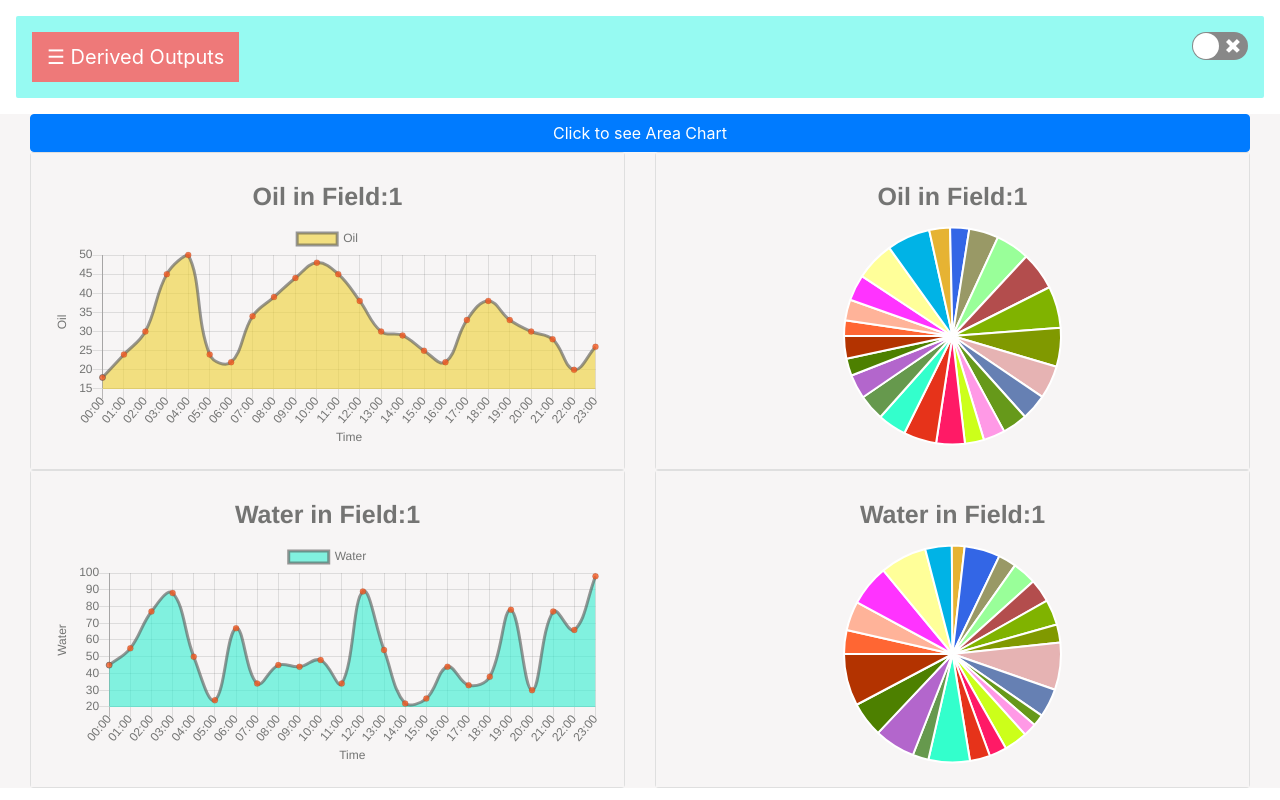
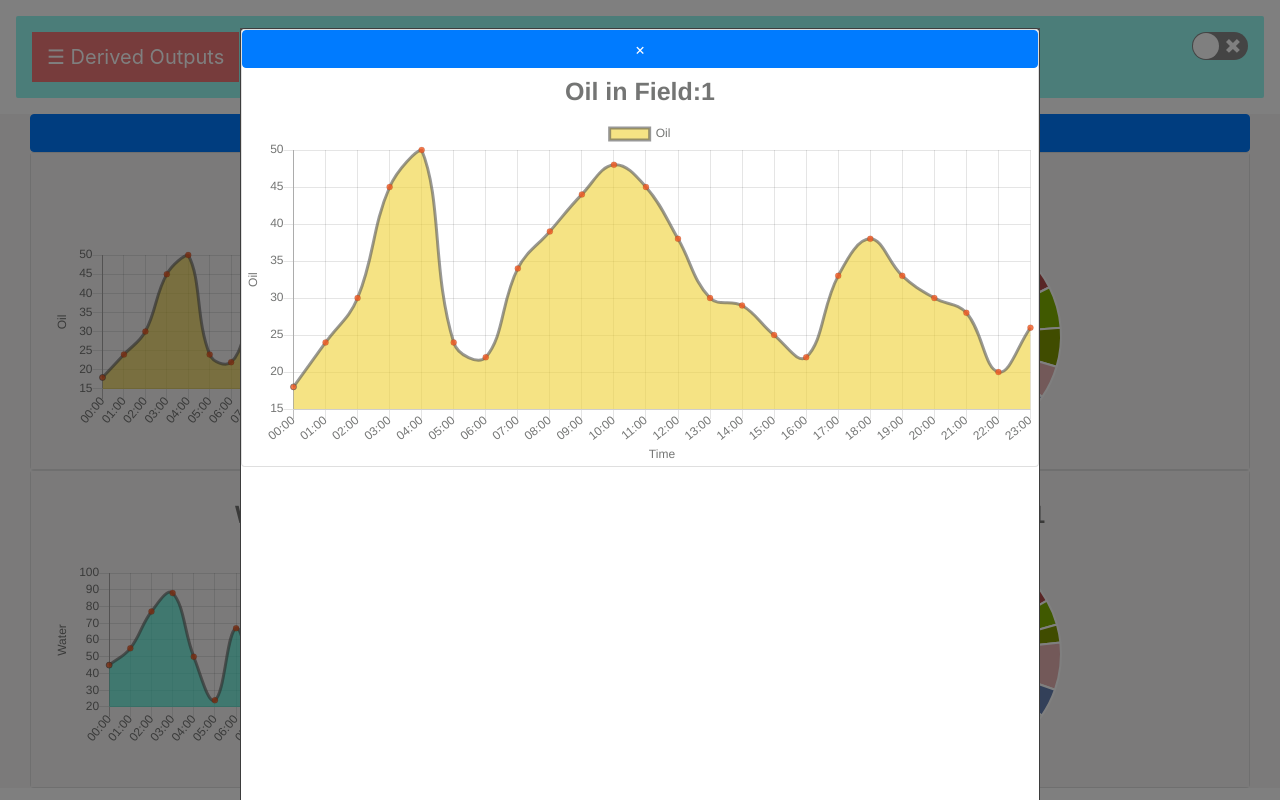
Before and after one commit to sidsb/ongc, a React (Create React App) app: page / in a window 1280 px wide. Both pictures are taken after a click on the element 327 px from the left and 311 px from the top of the page. Built offline with nearby package versions, Linux system fonts and the light colour scheme.

Commit message:
added clickable function on charts

```diff
--- a/src/App.css
+++ b/src/App.css
@@ -169,6 +169,13 @@
   align-self: center;
 }
 
+.pie-modal {
+  height: 80%;
+  width: 100%;
+  align-items: center;
+  align-self: center;
+}
+
 .dark {
   background-color: rgb(54, 54, 54);
   color: #61dafb;
--- a/src/components/chart.js
+++ b/src/components/chart.js
@@ -89,7 +89,7 @@ export class Chart extends Component {
                         <div className="row ">
                             <div className="col-12 col-md-6">
                                 <div className="card">
-                                    <div className="card-body" style={{ backgroundColor: this.props.dark ? 'rgb(107, 107, 107)' : 'rgb(247, 245, 245)' }}>
+                                    <div className="card-body " style={{ backgroundColor: this.props.dark ? 'rgb(107, 107, 107)' : 'rgb(247, 245, 245)' }}>
                                         <Linechart labels={gr_labels} data={oil_data} datatype="Oil" field={this.props.field} dark={this.props.dark} ot={output_type} />
                                     </div>
                                 </div>
--- a/src/components/linechart.js
+++ b/src/components/linechart.js
@@ -1,20 +1,27 @@
 import React, { Component } from 'react';
 import { Line } from 'react-chartjs-2';
+import { Modal } from 'reactstrap';
 
 export default class Linechart extends Component {
 
     constructor(props) {
         super(props)
         this.state = {
+            modalClick: false
+        }
+        this.modal_Show = this.modal_Show.bind(this);
+    }
+    modal_Show() {
+        this.setState({ modalClick: !this.state.modalClick })
+    }
 
-        }
-    }
 
     render() {
         let yaxestype = parseInt(this.props.ot) === 3 ? 'logarithmic' : 'linear';
 
 
         return (
+            <>
                 <Line data={{
                     labels: this.props.labels,
                     datasets: [{
@@ -68,7 +75,72 @@ export default class Linechart extends Component {
                             }
                         }
                     }}
+                    onElementsClick={this.modal_Show}
                 />
+                <Modal isOpen={this.state.modalClick} className="modal-dialog modal-lg" >
+                    <div className="card" >
+                        <button type="button" className="btn btn-primary btn-block" data-dismiss="modal" aria-label="Close" onClick={this.modal_Show}>
+                            &times;
+                        </button>
+                        <div className="pie-modal">
+                            <Line data={{
+                                labels: this.props.labels,
+                                datasets: [{
+                                    label: this.props.datatype,
+                                    backgroundColor: this.props.datatype === "Oil" ? 'rgba(238, 209, 51, 0.6)' : 'rgba(51, 238, 209, 0.6)',
+                                    borderColor: [
+                                        'rgba(85, 85, 84 , 0.6)',
+                                    ],
+                                    pointBackgroundColor: 'rgba(244, 89, 33,0.8)',
+                                    pointHoverBackgroundColor: 'rgba(241, 251, 25,0.9)',
+                                    pointHoverRadius: '5',
+                                    data: this.props.data
+                                }
+                                ]
+                            }}
+                                options={{
+                                    responsive: true,
+                                    title: {
+                                        display: true,
+                                        text: this.props.datatype + " in Field:" + (parseInt(this.props.field) + 1),
+                                        fontSize: 25,
+                                        fontColor: 'rgba(101, 102, 101,0.9)'
+                                    },
+                                    scales: {
+                                        xAxes: [{
+                                            scaleLabel: {
+                                                display: true,
+                                                labelString: "Time",
+                                                fontColor: 'rgba(101, 102, 101,0.9)'
+                                            },
+                                            ticks: {
+                                                fontColor: 'rgba(101, 102, 101,0.9)'
+                                            }
+                                        }],
+                                        yAxes: [{
+                                            type: yaxestype,
+                                            scaleLabel: {
+                                                display: true,
+                                                labelString: this.props.datatype,
+                                                fontColor: 'rgba(101, 102, 101,0.9)'
+                                            },
+                                            ticks: {
+                                                fontColor: 'rgba(101, 102, 101,0.9)'
+                                            }
+                                        }]
+
+                                    },
+                                    legend: {
+                                        labels: {
+                                            fontColor: 'rgba(101, 102, 101,0.9)'
+                                        }
+                                    }
+                                }}
+                            />
+                        </div>
+                    </div>
+                </Modal>
+            </>
         )
     }
 }
--- a/src/components/piechart.js
+++ b/src/components/piechart.js
@@ -1,19 +1,25 @@
 import React, { Component } from 'react';
 import { Pie } from 'react-chartjs-2';
 import { colors } from '../colorArray';
+import { Modal } from 'reactstrap';
 
 export class Piechart extends Component {
 
     constructor(props) {
         super(props)
         this.state = {
-
+            modalClick: false
         }
+        this.modal_Show = this.modal_Show.bind(this);
+    }
+    modal_Show() {
+        this.setState({ modalClick: !this.state.modalClick })
     }
 
     render() {
 
         return (
+            <>
                 <Pie
                     data={{
                         labels: this.props.labels,
@@ -43,7 +49,48 @@ export class Piechart extends Component {
                             animateScale: true
                         }
                     }}
+                    onElementsClick={this.modal_Show}
                 />
+                <Modal isOpen={this.state.modalClick} className="modal-dialog modal-lg" >
+                    <div className="card" >
+                        <button type="button" className="btn btn-primary btn-block" data-dismiss="modal" aria-label="Close" onClick={this.modal_Show}>
+                            &times;
+                        </button>
+                        <div className="pie-modal">
+                            <Pie
+                                data={{
+                                    labels: this.props.labels,
+                                    datasets: [{
+                                        label: this.props.datatype,
+                                        backgroundColor: colors,
+                                        data: this.props.data,
+                                        hoverBackgroundColor: 'rgba( 251, 45, 17,0.8)',
+                                        hoverBorderColor: 'rgba( 241, 230, 13,0.8)',
+                                        hoverBorderWidth: '9'
+                                    }
+                                    ]
+                                }}
+                                options={{
+                                    responsive: true,
+                                    title: {
+                                        display: true,
+                                        text: this.props.datatype + " in Field:" + (parseInt(this.props.field) + 1),
+                                        fontSize: 25,
+                                        fontColor: 'rgba(101, 102, 101,0.9)'
+                                    },
+                                    legend: {
+                                        display: this.state.modalClick
+                                    },
+                                    rotation: Math.PI,
+                                    animation: {
+                                        animateScale: true
+                                    }
+                                }}
+                            />
+                        </div>
+                    </div>
+                </Modal>
+            </>
         )
     }
 }
```
Lines whose indentation alone changed are shown as unchanged.
